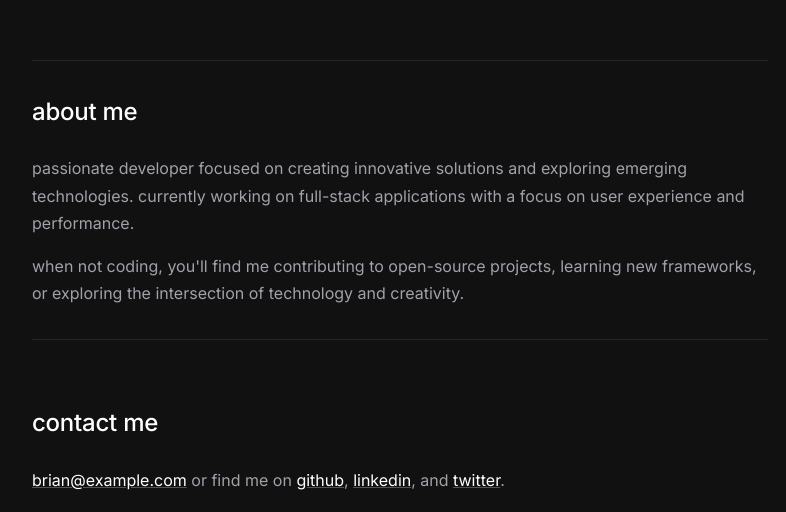
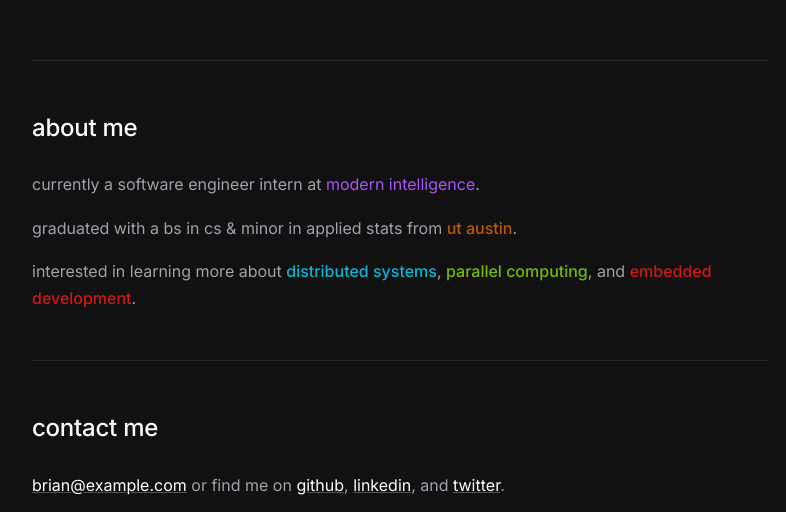
Before and after one commit to b-rine/b-rine.github.io, a website: page index.html in a window 1280 px wide. Shown: the part 739-1251 px from the top of the page, without its empty margins (240-1026 px from the left). Drawn offline with nearby package versions, Linux system fonts and the light colour scheme.

Commit message:
chore: update about me section

```diff
--- a/index.html
+++ b/index.html
@@ -30,13 +30,14 @@
         <main class="content">
             <section id="about" class="section">
                 <h2>about me</h2>
-                <p>passionate developer focused on creating innovative solutions
-                    and exploring emerging technologies. currently working on
-                    full-stack applications with a focus on user experience and
-                    performance.</p>
-                <p>when not coding, you'll find me contributing to open-source
-                    projects, learning new frameworks, or exploring the
-                    intersection of technology and creativity.</p>
+                <p>currently a software engineer intern at <a
+                        href="https://www.modernintelligence.ai/"
+                        target="_blank" class="company-link">modern
+                        intelligence</a>.</p>
+                <p>graduated with a bs in cs & minor in applied stats from <span
+                        class="school-name">ut austin</span>.</p>
+                <p>interested in learning more about <span class="tech-distributed">distributed systems</span>, <span class="tech-parallel">parallel computing</span>,
+                    and <span class="tech-embedded">embedded development</span>.</p>
             </section>
 
             <section id="contact" class="section">
--- a/styles.css
+++ b/styles.css
@@ -63,13 +63,12 @@
 
 /* Main content */
 .content {
-    padding: 2rem 0;
+    padding: 0;
 }
 
 /* Section styles */
 .section {
-    margin-bottom: 4rem;
-    padding-bottom: 2rem;
+    padding: 3rem 0;
 }
 
 .section:not(:last-child) {
@@ -115,6 +114,39 @@
 
 .contact-separator {
     color: #a1a1aa;
+}
+
+/* Company link styling */
+.company-link {
+    color: #a855f7;
+    text-decoration: none;
+    transition: color 0.2s ease;
+}
+
+.company-link:hover {
+    color: #9333ea;
+}
+
+/* School name styling */
+.school-name {
+    color: #bf5700;
+    font-weight: 500;
+}
+
+/* Tech interest styling */
+.tech-distributed {
+    color: #06b6d4; /* Cyan - represents network/cloud connectivity */
+    font-weight: 500;
+}
+
+.tech-parallel {
+    color: #76b900; /* NVIDIA green - GPU/parallel processing */
+    font-weight: 500;
+}
+
+.tech-embedded {
+    color: #cf1818; /* Red - represents hardware/circuits */
+    font-weight: 500;
 }
 
 /* Tech stack section */
@@ -247,11 +279,11 @@
     }
 
     .content {
-        padding: 1.5rem 0;
+        padding: 0;
     }
 
     .section {
-        margin-bottom: 3rem;
+        padding: 2rem 0;
     }
 
     .tech-grid {
```
